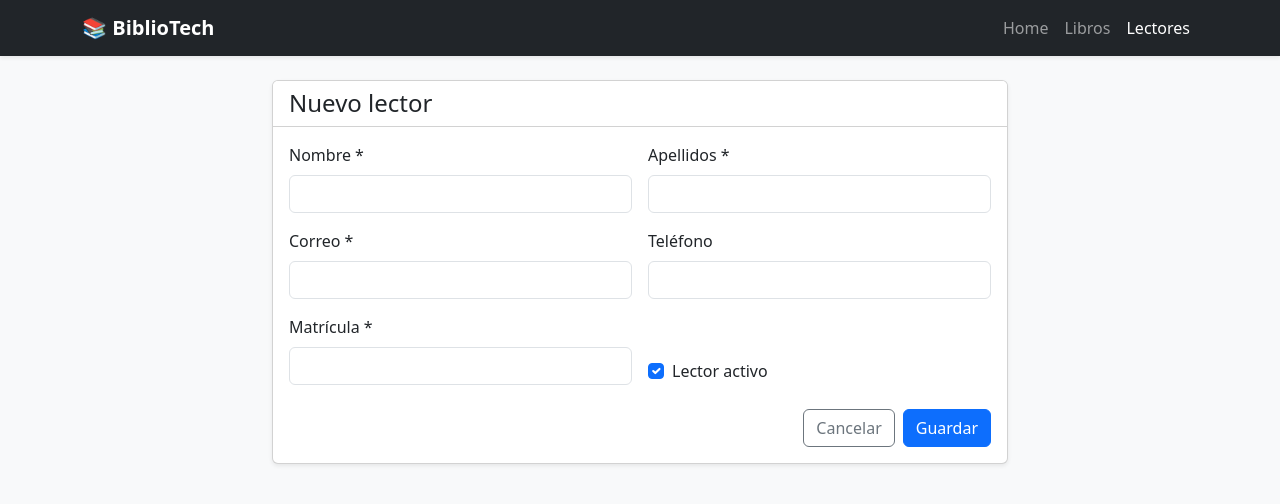
After one commit to Garcia-Perez-Emiliano/CN2_Biblioteca, a Flask app: page /lectores/nuevo in a window 1280 px wide. The commit adds this page. Shown: the top 504 px of the page. Run offline with Flask 3, Linux system fonts and the light colour scheme.

Commit message:
Inicicion del CRUD lectores

```diff
--- a/app/__init__.py
+++ b/app/__init__.py
@@ -21,9 +21,11 @@ db = SQLAlchemy(app)
 # Registrar Blueprint del Home
 from app.routes.home import home_bp
 from app.routes.libros import libros_bp
+from app.routes.lectores import lectores_bp
 
 app.register_blueprint(home_bp)
 app.register_blueprint(libros_bp)
+app.register_blueprint(lectores_bp)
 
 with app.app_context():
     try:
--- /dev/null
+++ b/app/routes/lectores.py
@@ -0,0 +1,199 @@
+from flask import (
+    Blueprint,
+    render_template,
+    request,
+    redirect,
+    url_for,
+    flash,
+)
+
+from sqlalchemy.exc import IntegrityError
+
+from app import db
+from app.models.lector import Lector
+
+
+lectores_bp = Blueprint(
+    "lectores",
+    __name__,
+    url_prefix="/lectores"
+)
+
+POR_PAGINA = 10
+
+
+def _validar(form, lector=None):
+
+    datos = {
+        "nombre": form.get("nombre", "").strip(),
+        "apellidos": form.get("apellidos", "").strip(),
+        "correo": form.get("correo", "").strip(),
+        "telefono": form.get("telefono", "").strip(),
+        "matricula": form.get("matricula", "").strip(),
+        "activo": "activo" in form,
+    }
+
+    errores = []
+
+    if not datos["nombre"]:
+        errores.append("El nombre es obligatorio.")
+
+    if len(datos["nombre"]) > 100:
+        errores.append("El nombre no puede exceder 100 caracteres.")
+
+    if not datos["apellidos"]:
+        errores.append("Los apellidos son obligatorios.")
+
+    if len(datos["apellidos"]) > 100:
+        errores.append("Los apellidos no pueden exceder 100 caracteres.")
+
+    if not datos["correo"]:
+        errores.append("El correo es obligatorio.")
+
+    if len(datos["correo"]) > 120:
+        errores.append("El correo no puede exceder 120 caracteres.")
+
+    if len(datos["telefono"]) > 20:
+        errores.append("El teléfono no puede exceder 20 caracteres.")
+
+    if not datos["matricula"]:
+        errores.append("La matrícula es obligatoria.")
+
+    if len(datos["matricula"]) > 30:
+        errores.append("La matrícula no puede exceder 30 caracteres.")
+
+    existente_correo = Lector.query.filter_by(
+        correo=datos["correo"]
+    ).first()
+
+    if existente_correo and (
+        lector is None or existente_correo.id != lector.id
+    ):
+        errores.append(
+            "Ya existe un lector registrado con ese correo."
+        )
+
+    existente_matricula = Lector.query.filter_by(
+        matricula=datos["matricula"]
+    ).first()
+
+    if existente_matricula and (
+        lector is None or existente_matricula.id != lector.id
+    ):
+        errores.append(
+            "Ya existe un lector registrado con esa matrícula."
+        )
+
+    return datos, errores
+
+
+def _aplicar(lector, datos):
+
+    lector.nombre = datos["nombre"]
+    lector.apellidos = datos["apellidos"]
+    lector.correo = datos["correo"]
+    lector.telefono = datos["telefono"] or None
+    lector.matricula = datos["matricula"]
+    lector.activo = datos["activo"]
+
+
+@lectores_bp.route("/")
+def index():
+
+    q = request.args.get("q", "").strip()
+
+    consulta = db.select(Lector)
+
+    if q:
+
+        patron = f"%{q}%"
+
+        consulta = consulta.where(
+            db.or_(
+                Lector.nombre.ilike(patron),
+                Lector.apellidos.ilike(patron),
+                Lector.correo.ilike(patron),
+                Lector.matricula.ilike(patron),
+            )
+        )
+
+    pagina = request.args.get("page", 1, type=int)
+
+    paginacion = db.paginate(
+        consulta.order_by(Lector.nombre),
+        page=pagina,
+        per_page=POR_PAGINA,
+        error_out=False,
+    )
+
+    return render_template(
+        "lectores/index.html",
+        paginacion=paginacion,
+        q=q,
+    )
+
+
+@lectores_bp.route("/nuevo", methods=["GET", "POST"])
+def nuevo():
+
+    if request.method == "POST":
+
+        datos, errores = _validar(request.form)
+
+        if not errores:
+
+            lector = Lector()
+
+            _aplicar(lector, datos)
+
+            db.session.add(lector)
+
+            try:
+
+                db.session.commit()
+
+            except IntegrityError:
+
+                db.session.rollback()
+
+                errores.append(
+                    "No se pudo guardar el lector."
+                )
+
+            else:
+
+                flash(
+                    f"Lector «{lector.nombre} {lector.apellidos}» registrado correctamente.",
+                    "success",
+                )
+
+                return redirect(
+                    url_for("lectores.index")
+                )
+
+        for e in errores:
+            flash(e, "danger")
+
+        return render_template(
+            "lectores/form.html",
+            lector=None,
+            datos=datos,
+        )
+
+    return render_template(
+        "lectores/form.html",
+        lector=None,
+        datos={
+            "activo": True
+        },
+    )
+
+
+@lectores_bp.route("/<int:lector_id>/editar")
+def editar(lector_id):
+    return f"Editar lector {lector_id}"
+
+
+@lectores_bp.route("/<int:lector_id>/eliminar", methods=["POST"])
+def eliminar(lector_id):
+    return f"Eliminar lector {lector_id}"
--- a/app/templates/base.html
+++ b/app/templates/base.html
@@ -19,6 +19,7 @@
                     <li class="nav-item"><a class="nav-link {{ 'active' if request.blueprint == 'home' }}" href="{{ url_for('home.index') }}">Home</a></li>
                     <li class="nav-item"><a class="nav-link {{ 'active' if request.blueprint == 'libros' }}" href="{{ url_for('libros.index') }}">Libros</a></li>
                     <!-- Los enlaces de Lectores y Préstamos aparecerán cuando los demás integren sus módulos -->
+                    <li class="nav-item"><a class="nav-link {{ 'active' if request.blueprint == 'lectores' }}"href="{{ url_for('lectores.index') }}">Lectores</a></li>
                 </ul>
             </div>
         </div>
--- /dev/null
+++ b/app/templates/lectores/form.html
@@ -0,0 +1,120 @@
+{% extends "base.html" %}
+
+{% block content %}
+<div class="row justify-content-center">
+
+  <div class="col-lg-8">
+
+    <div class="card shadow-sm">
+
+      <div class="card-header bg-white">
+        <h4 class="mb-0">
+          {{ 'Editar lector' if lector else 'Nuevo lector' }}
+        </h4>
+      </div>
+
+      <div class="card-body">
+
+        <form method="post">
+
+          <div class="row g-3">
+
+            <div class="col-md-6">
+              <label class="form-label">Nombre *</label>
+
+              <input
+                type="text"
+                name="nombre"
+                maxlength="100"
+                required
+                class="form-control"
+                value="{{ datos.get('nombre', '') }}">
+            </div>
+
+            <div class="col-md-6">
+              <label class="form-label">Apellidos *</label>
+
+              <input
+                type="text"
+                name="apellidos"
+                maxlength="100"
+                required
+                class="form-control"
+                value="{{ datos.get('apellidos', '') }}">
+            </div>
+
+            <div class="col-md-6">
+              <label class="form-label">Correo *</label>
+
+              <input
+                type="email"
+                name="correo"
+                maxlength="120"
+                required
+                class="form-control"
+                value="{{ datos.get('correo', '') }}">
+            </div>
+
+            <div class="col-md-6">
+              <label class="form-label">Teléfono</label>
+
+              <input
+                type="text"
+                name="telefono"
+                maxlength="20"
+                class="form-control"
+                value="{{ datos.get('telefono', '') }}">
+            </div>
+
+            <div class="col-md-6">
+              <label class="form-label">Matrícula *</label>
+
+              <input
+                type="text"
+                name="matricula"
+                maxlength="30"
+                required
+                class="form-control"
+                value="{{ datos.get('matricula', '') }}">
+            </div>
+
+            <div class="col-md-6 d-flex align-items-end">
+
+              <div class="form-check">
+                <input
+                  class="form-check-input"
+                  type="checkbox"
+                  name="activo"
+                  id="activo"
+                  {% if datos.get('activo', True) %}checked{% endif %}>
+
+                <label class="form-check-label" for="activo">
+                  Lector activo
+                </label>
+              </div>
+
+            </div>
+
+          </div>
+
+          <div class="d-flex justify-content-end gap-2 mt-4">
+
+            <a href="{{ url_for('lectores.index') }}"
+               class="btn btn-outline-secondary">
+               Cancelar
+            </a>
+
+            <button type="submit"
+                    class="btn btn-primary">
+                Guardar
+            </button>
+
+          </div>
+
+        </form>
+
+      </div>
+    </div>
+  </div>
+</div>
+{% endblock %}
```
Also changed, not shown: app/models/lector.py (added, +53 -0 lines), app/templates/lectores/index.html (added, +109 -0 lines).
